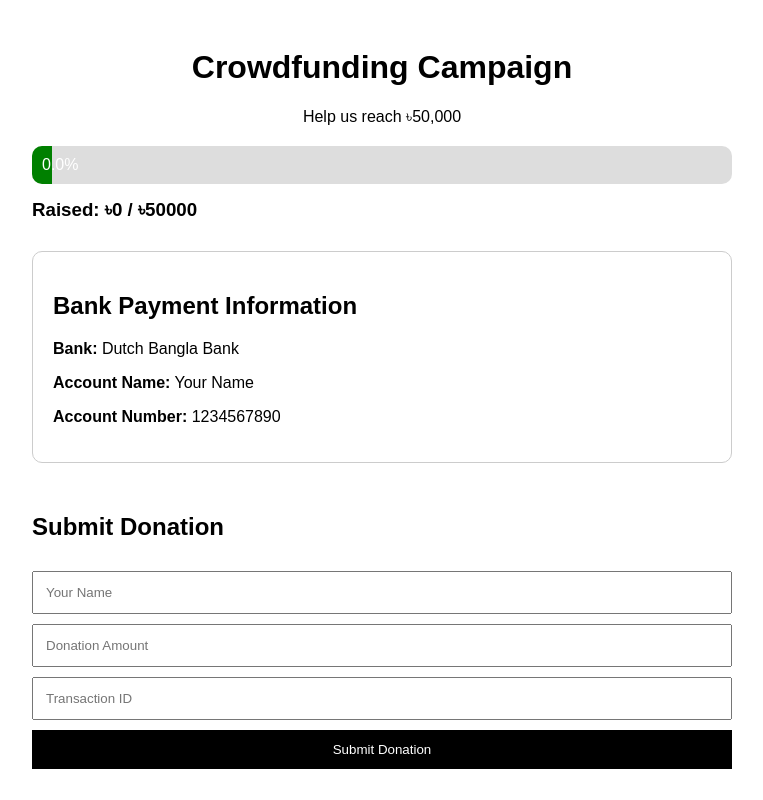
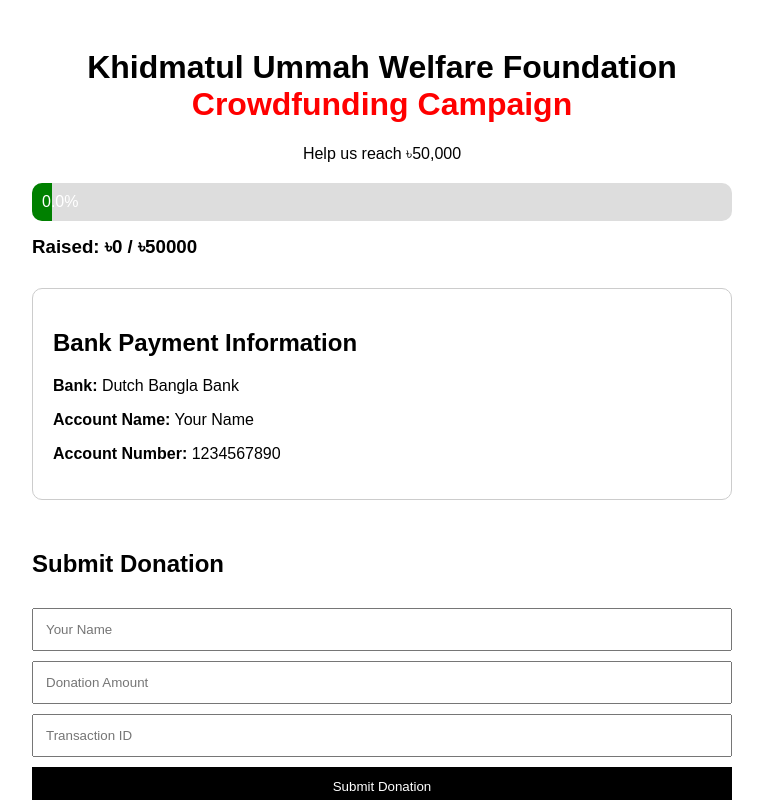
Before and after one commit to Milu-BD/crowdfunding-site, a Next.js app: page / in a window 1280 px wide. Shown: the top 800 px of the page, without its empty margins (258-1021 px from the left). Built offline with nearby package versions, Linux system fonts and the light colour scheme; no server answers; the database is empty.

Commit message:
Update page.js

```diff
--- a/app/page.js
+++ b/app/page.js
@@ -155,9 +155,12 @@ export default function Home() {
     >
 
       <h1 style={{ textAlign: "center" }}>
-        Crowdfunding Campaign
-      </h1>
-
+  Khidmatul Ummah Welfare Foundation
+  <br />
+  <span style={{ color: "red" }}>
+    Crowdfunding Campaign
+  </span>
+</h1>
       <p style={{ textAlign: "center" }}>
         Help us reach ৳50,000
       </p>
```
